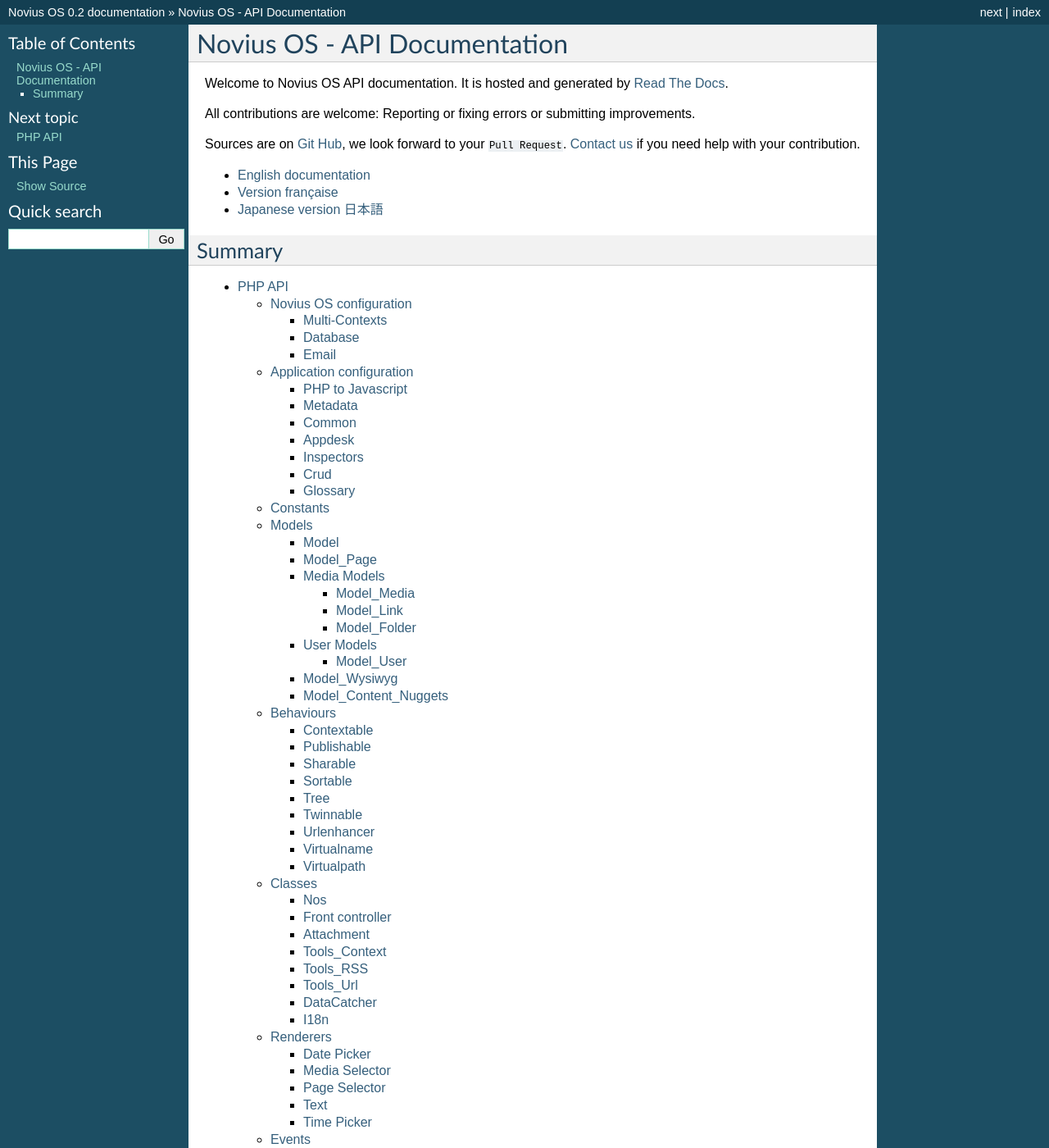
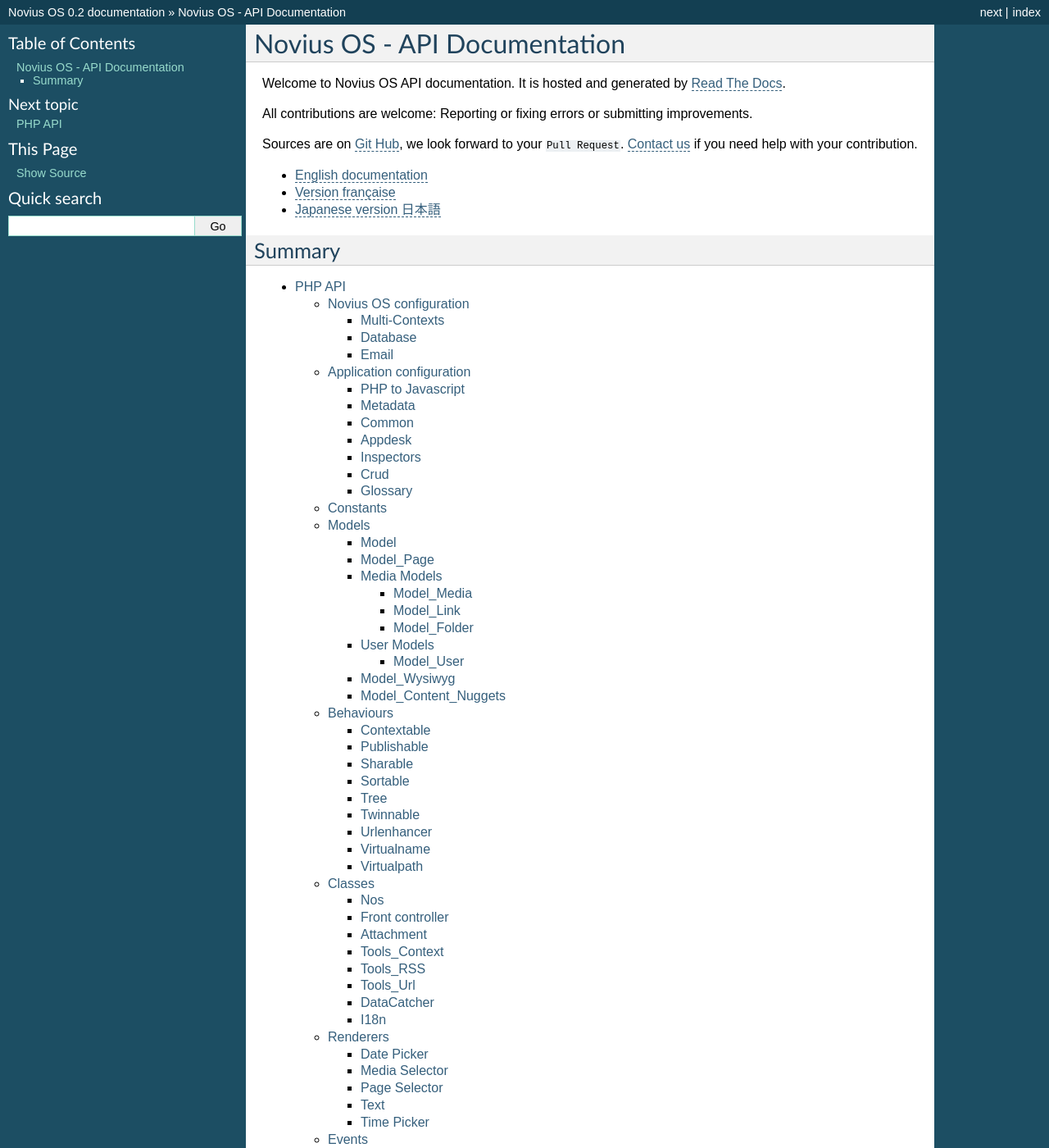
Before and after one commit to vrcAlbert/documentation-api, a Sphinx documentation site: the page built from source/index.rst, in a window 1280 px wide and 1400 px high. Shown: the whole window at 82% size. Built offline with Sphinx 7.4.7, drawn with Linux system fonts in a browser that asks for light colours; some of the changed text lies outside the part shown.

Commit message:
Change html options

```diff
--- a/source/conf.py
+++ b/source/conf.py
@@ -103,7 +103,11 @@
 # Theme options are theme-specific and customize the look and feel of a theme
 # further.  For a list of options available for each theme, see the
 # documentation.
-#html_theme_options = {}
+html_theme_options = {
+	"sidebarwidth": 300,
+	"stickysidebar": "true",
+	"externalrefs": "true"
+}
 
 # Add any paths that contain custom themes here, relative to this directory.
 #html_theme_path = []
```
